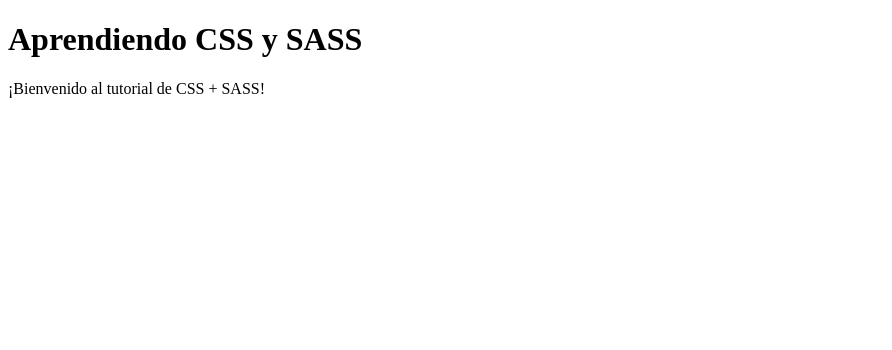
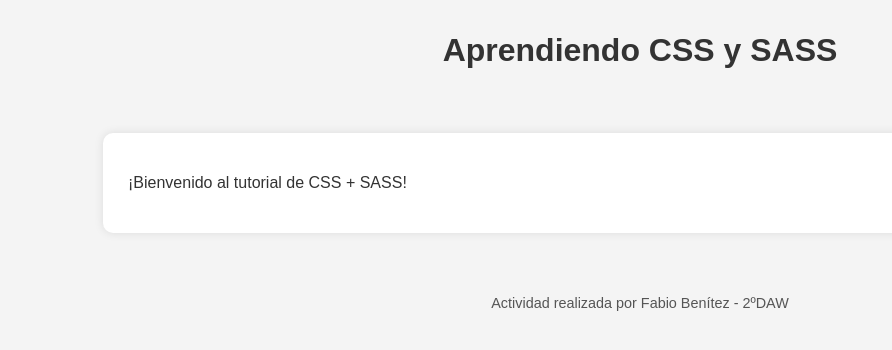
Before and after one commit to Fabiuskybm/sass-fundamentals, a website built with webpack: page src/index.html in a window 1280 px wide. Shown: the whole page, without its empty margins (0-892 px from the left). Built offline with nearby package versions, Linux system fonts and the light colour scheme.

Commit message:
feat: complete exercise 1 - base styles

```diff
--- a/src/index.html
+++ b/src/index.html
@@ -1,13 +1,29 @@
 
 <!DOCTYPE html>
 <html lang="es">
+
 <head>
   <meta charset="UTF-8" />
   <meta name="viewport" content="width=device-width, initial-scale=1.0" />
   <title>Tutorial CSS + SASS</title>
 </head>
+
 <body>
-  <h1>Aprendiendo CSS y SASS</h1>
-  <div id="app"></div>
+
+  <header>
+    <h1>Aprendiendo CSS y SASS</h1>
+  </header>
+
+
+  <main id="app" class="app">
+
+  </main>
+
+
+  <footer>
+    <p>Actividad realizada por Fabio Benítez - 2ºDAW</p>
+  </footer>
+
 </body>
+
 </html>
--- a/src/styles/main.scss
+++ b/src/styles/main.scss
@@ -1 +1,61 @@
-// Los alumnos completarán este archivo durante los ejercicios
+
+// ================================
+// |  Ejercicio 1 - Estilos base  |
+// ================================
+
+
+// Estilos Globales
+body {
+    margin: 0;
+    padding: 0;
+
+    min-height: 100vh;
+    background-color: #F4F4F4;
+    font-family: Arial, Helvetica, sans-serif;
+    color: #333333;
+}
+
+
+
+// Encabezado principal
+header {
+    padding: 2rem 0;
+    text-align: center;
+}
+
+
+h1 {
+    margin: 0;
+}
+
+
+
+// Selector por ID
+#app {
+    border: 1px solid transparent;
+}
+
+
+
+// Bloque principal con BEM
+.app {
+    width: 80%;
+    margin: 2rem auto;
+    padding: 1.5rem;
+
+    background-color: #FFFFFF;
+    border-radius: 10px;
+    box-shadow: 0 0 10px rgba(0, 0, 0, 0.1);
+}
+
+
+
+// Footer
+footer {
+    margin-top: 2rem;
+    padding: 1rem 0;
+
+    text-align: center;
+    font-size: 0.9rem;
+    color: #555555;
+}
```
